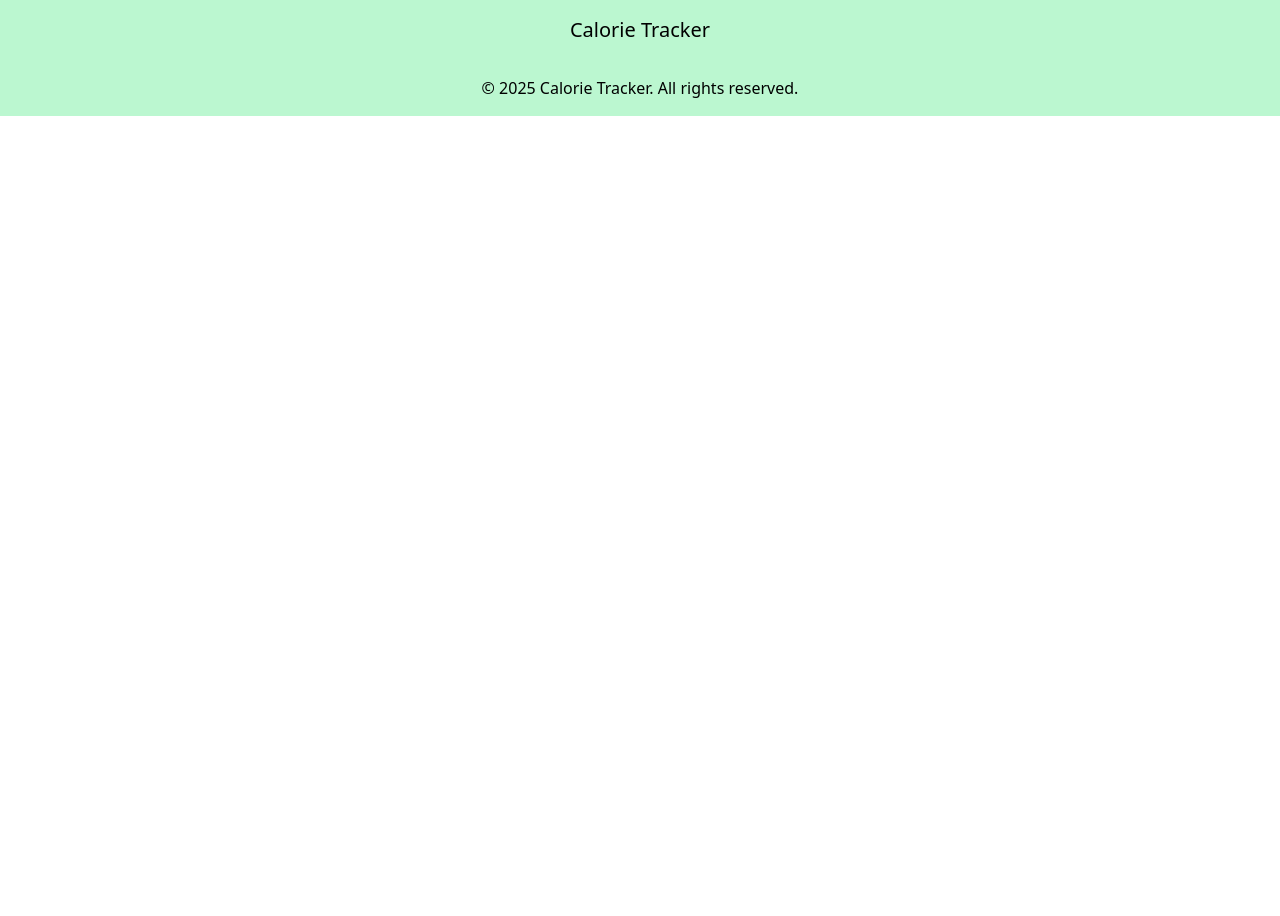
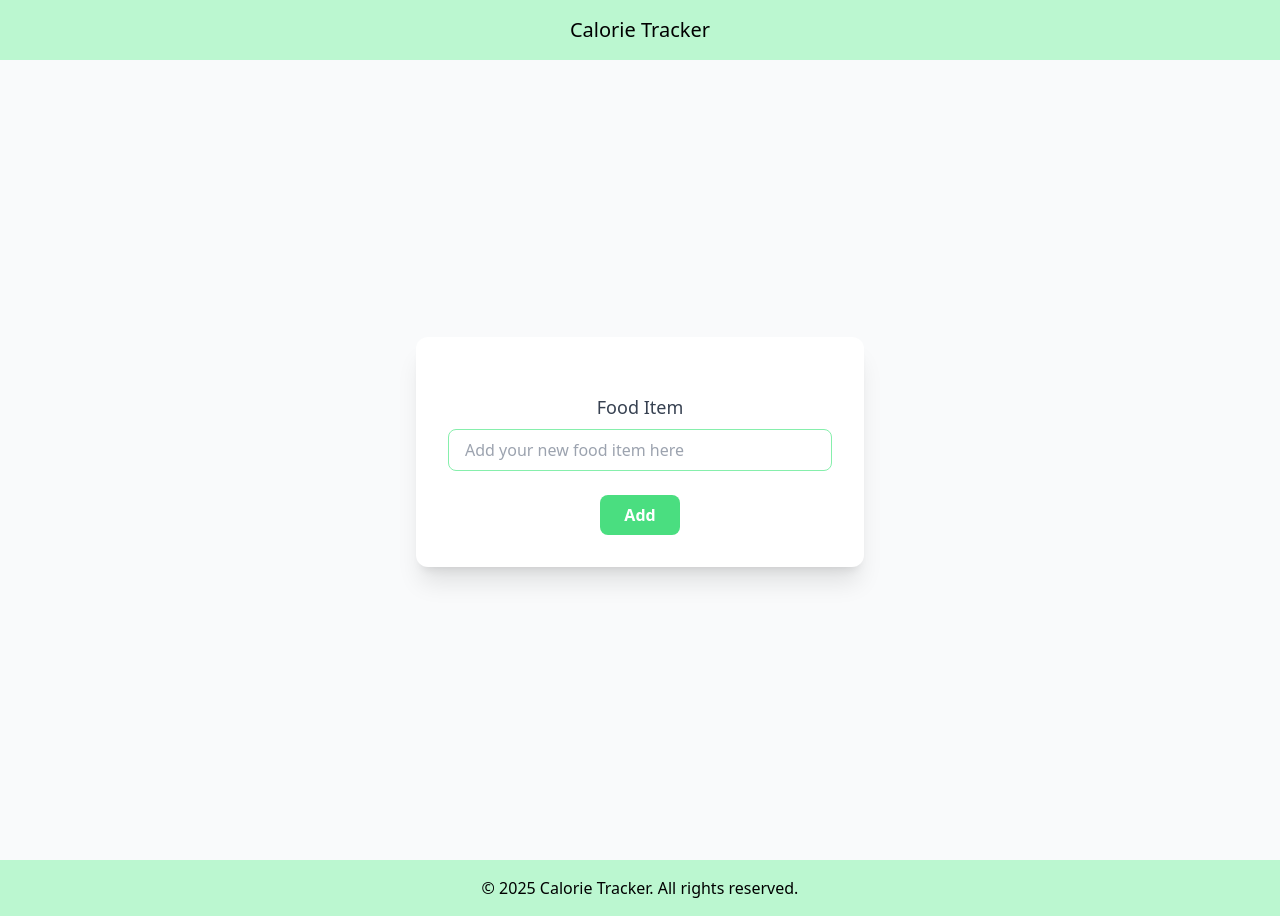
Before and after one commit to swawiye/Django-Calorie-Counter, a Django app: page / in a window 1280 px wide. Before the commit the page ends 116 px from the top, so only its background shows below. Run offline with Django 5.2, Linux system fonts and the light colour scheme; some libraries are stand-ins or nearby versions.

Commit message:
adding food items to the list

```diff
--- a/counterapp/templates/index.html
+++ b/counterapp/templates/index.html
@@ -1,2 +1,31 @@
 {% extends "base.html" %}
 {% load static %}
+
+{% block content%}
+<div class="min-h-screen flex items-center justify-center bg-gray-50 py-10">
+  <form method="POST" class="w-full max-w-md bg-white p-8 rounded-xl shadow-xl space-y-6">
+    {% csrf_token %}
+    <div>
+      <label for="fooditem" class="block text-lg font-medium text-gray-700 mb-2 text-center">Food Item</label>
+      <input
+        type="text"
+        name="fooditem"
+        id="fooditem"
+        placeholder="Add your new food item here"
+        class="w-full px-4 py-2 border border-green-300 rounded-lg focus:outline-none focus:ring-2 focus:ring-green-400 transition"
+        required>
+    </div>
+    <div class="flex justify-center">
+      <button
+        type="submit"
+        class="bg-green-400 text-white font-semibold px-6 py-2 rounded-lg hover:bg-green-300 transition">
+        Add
+      </button>
+    </div>
+  </form>
+</div>
+
+
+<div></div>
+<div></div>
+{% endblock %}
```
